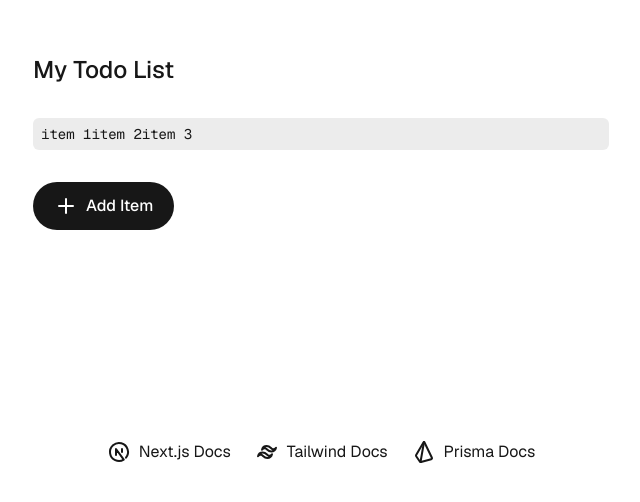
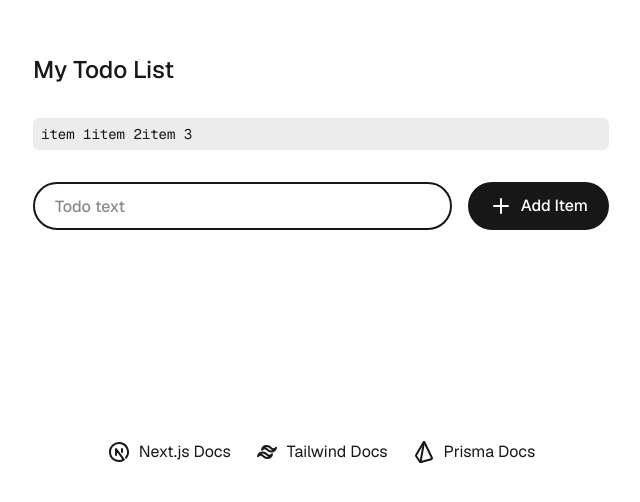
Before and after one commit to andrewtlu/odyssey-interview, a Next.js app: page / in a window 1280 px wide. Shown: the part 258-760 px from the top of the page, without its empty margins (319-959 px from the left). Built offline with nearby package versions, Linux system fonts and the light colour scheme.

Commit message:
Add tasks 3 & 4

```diff
--- a/src/app/Todo/TodoList.tsx
+++ b/src/app/Todo/TodoList.tsx
@@ -2,6 +2,7 @@
 
 import { IconPlus } from "@tabler/icons-react";
 import { Todo, TodoItem } from "./Todo";
+import { useState } from "react";
 
 export const TodoList = ({ todos }: { todos?: TodoItem[] }) => {
   const dummyTodos: TodoItem[] = [
@@ -21,6 +22,7 @@ export const TodoList = ({ todos }: { todos?: TodoItem[] }) => {
       completed: true,
     },
   ];
+  const [newTodoText, setNewTodoText] = useState("");
 
   return (
     <>
@@ -35,7 +37,13 @@ export const TodoList = ({ todos }: { todos?: TodoItem[] }) => {
           ))
         }
       </ul>
-      <div className="flex gap-4 items-center flex-col sm:flex-row">
+      <div className="flex gap-4 items-center flex-col sm:flex-row w-full">
+        <input
+          placeholder="Todo text"
+          className="rounded-full border-solid border-2 font-medium text-sm sm:text-base h-10 sm:h-12 px-4 sm:px-5 sm:w-auto bg-background text-foreground grow"
+          value={newTodoText}
+          onChange={(e) => setNewTodoText(e.target.value)}
+        />
         <button className="rounded-full border border-solid border-transparent transition-colors flex items-center justify-center bg-foreground text-background gap-2 hover:bg-[#383838] dark:hover:bg-[#ccc] font-medium text-sm sm:text-base h-10 sm:h-12 px-4 sm:px-5 sm:w-auto hover:cursor-pointer">
           <IconPlus />
           Add Item
```
Also changed, not shown: 1 other file (tests, documents, lock files or other folders).
